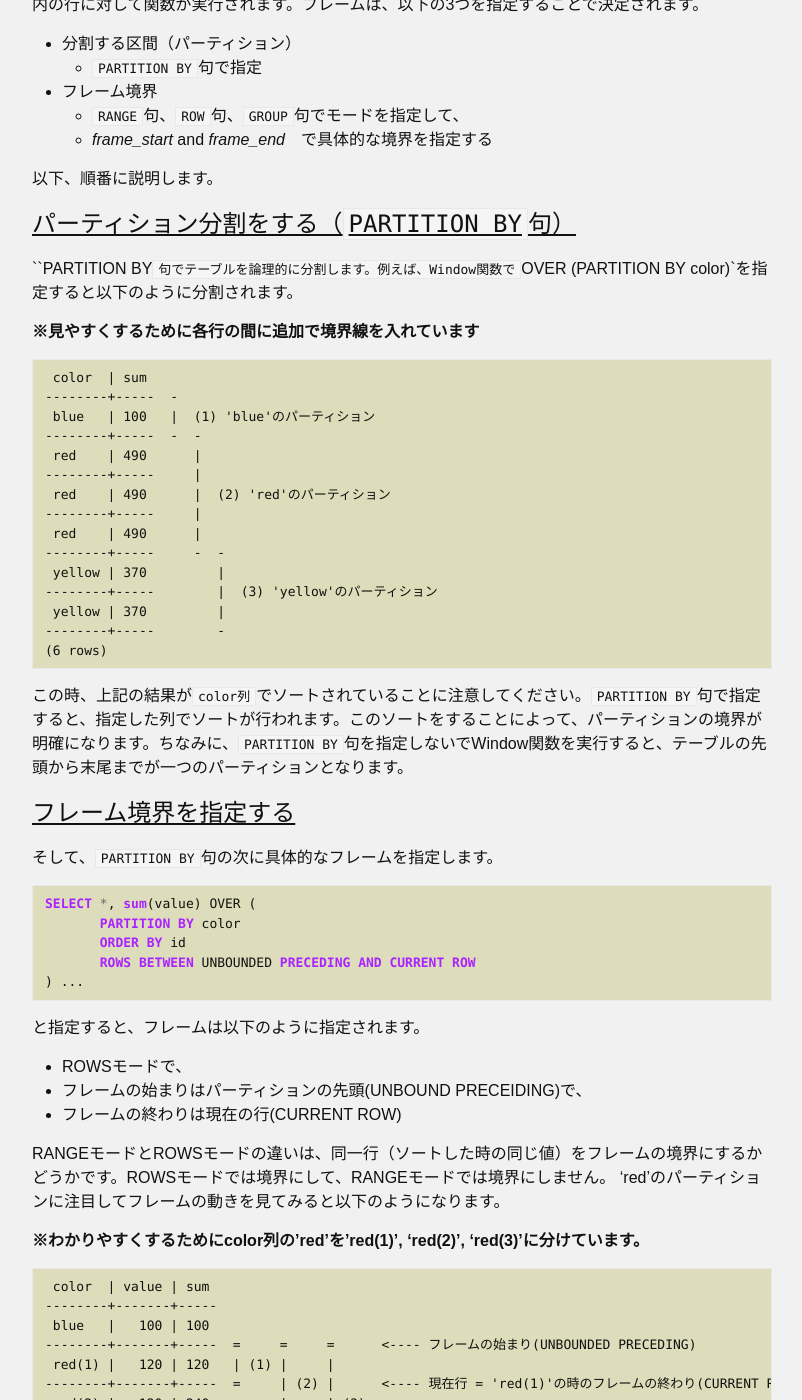
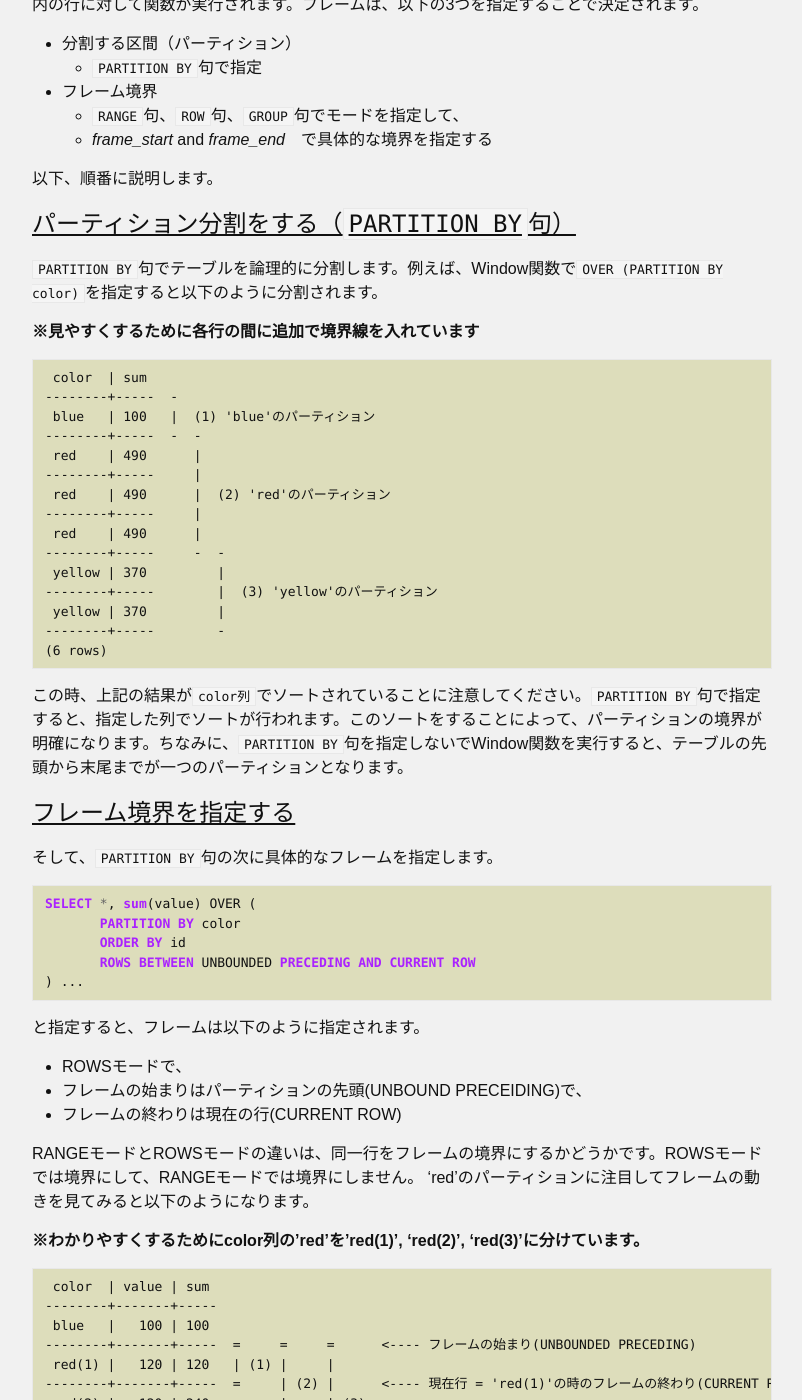
Before and after one commit to MasahikoSawada/masahikosawada.github.io, a Jekyll site: the page built from _posts/2018-07-04-Basics-of-Window-Function.md, in a window 1280 px wide and 1400 px high, scrolled down 1700 px. Shown: the whole window, without its empty margins (238-1040 px from the left). Built offline with Jekyll 4.4.1, drawn with Linux system fonts in a browser that asks for light colours; comment, search, counter and statistics services are not loaded; some of the changed text lies outside the part shown.

Commit message:
post: Fix code block.

````diff
--- a/_posts/2018-07-04-Basics-of-Window-Function.md
+++ b/_posts/2018-07-04-Basics-of-Window-Function.md
@@ -89,7 +89,7 @@ Window関数ではWindow Frame（以下、フレームと呼びます）と呼
 
 ## パーティション分割をする（`PARTITION BY`句）
 
-``PARTITION BY`句でテーブルを論理的に分割します。例えば、Window関数で`OVER (PARTITION BY color)`を指定すると以下のように分割されます。
+`PARTITION BY`句でテーブルを論理的に分割します。例えば、Window関数で`OVER (PARTITION BY color)`を指定すると以下のように分割されます。
 
 **※見やすくするために各行の間に追加で境界線を入れています**
 
@@ -131,7 +131,7 @@ SELECT *, sum(value) OVER (
 * フレームの始まりはパーティションの先頭(UNBOUND PRECEIDING)で、
 * フレームの終わりは現在の行(CURRENT ROW)
 
-RANGEモードとROWSモードの違いは、同一行（ソートした時の同じ値）をフレームの境界にするかどうかです。ROWSモードでは境界にして、RANGEモードでは境界にしません。
+RANGEモードとROWSモードの違いは、同一行をフレームの境界にするかどうかです。ROWSモードでは境界にして、RANGEモードでは境界にしません。
 'red'のパーティションに注目してフレームの動きを見てみると以下のようになります。
 
 **※わかりやすくするためにcolor列の'red'を'red(1)', 'red(2)', 'red(3)'に分けています。**
@@ -155,7 +155,7 @@ RANGEモードとROWSモードの違いは、同一行（ソートした時の
 
 通常のスキャンと同じように一行ずつ処理をしていきます。現在の行が`red(1)`の時、(1)の箇所がフレームになります。そして、次の行(`red(2)`)の時のフレームは`(2)`です。フレームの指定が`RANGE UNBOUNDED PRECEDING AND **CURRENT ROW**`なので、このように現在の行が進むにつれて、フレームも広がっていきます。そしてその結果、処理対象のデータも変わるので、`sum()`を使うと、120 -> 240 -> 490と増えていきます。
 
-例えば、フレーム境界のを常にパーティションの先頭・末尾に指定する(`ROWS BETWEEN UNBOUNDED PRECEDING AND UNBOUNDED FOLLOWING`)と、各行を処理しているときのフレームは以下のようになります。
+例えば、フレーム境界を常にパーティションの先頭・末尾に指定する(`ROWS BETWEEN UNBOUNDED PRECEDING AND UNBOUNDED FOLLOWING`)と、各行を処理しているときのフレームは以下のようになります。
 
 ```
  color  | value | sum
````
